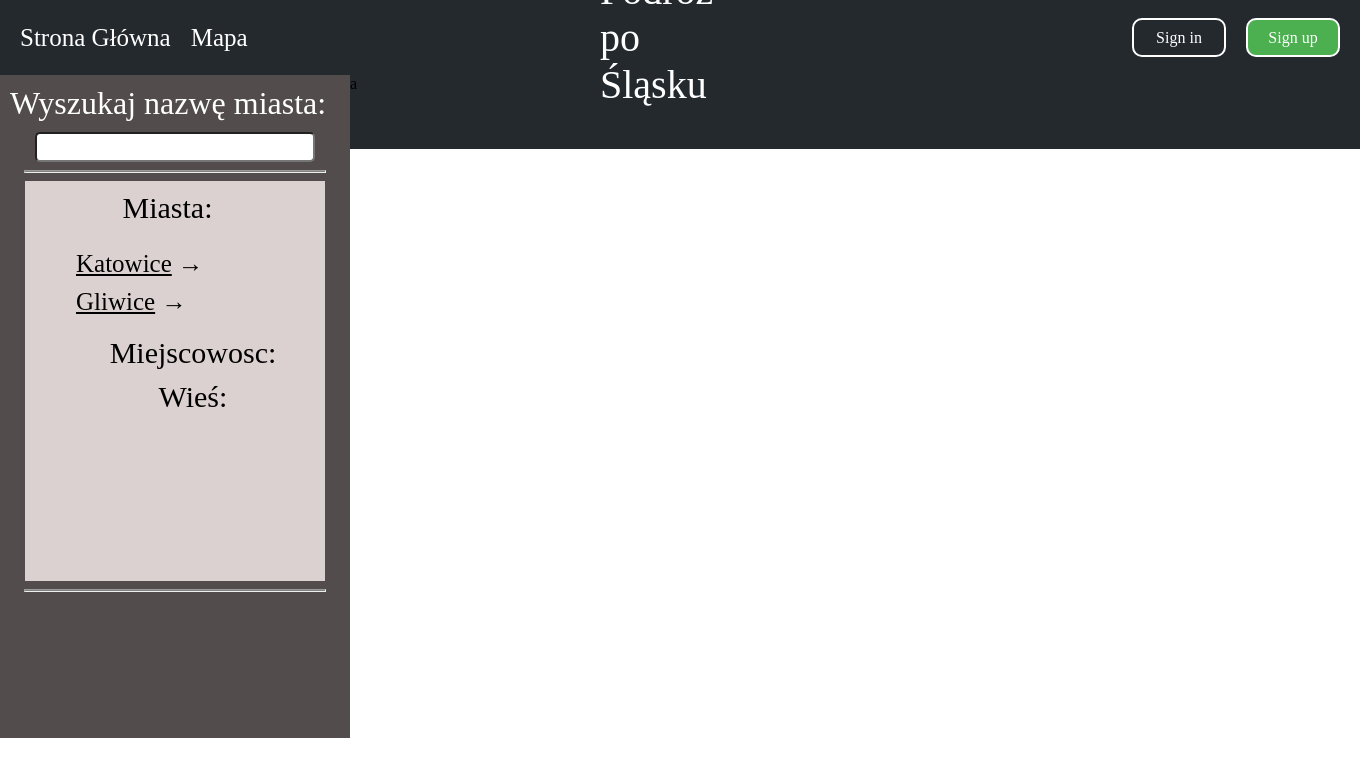
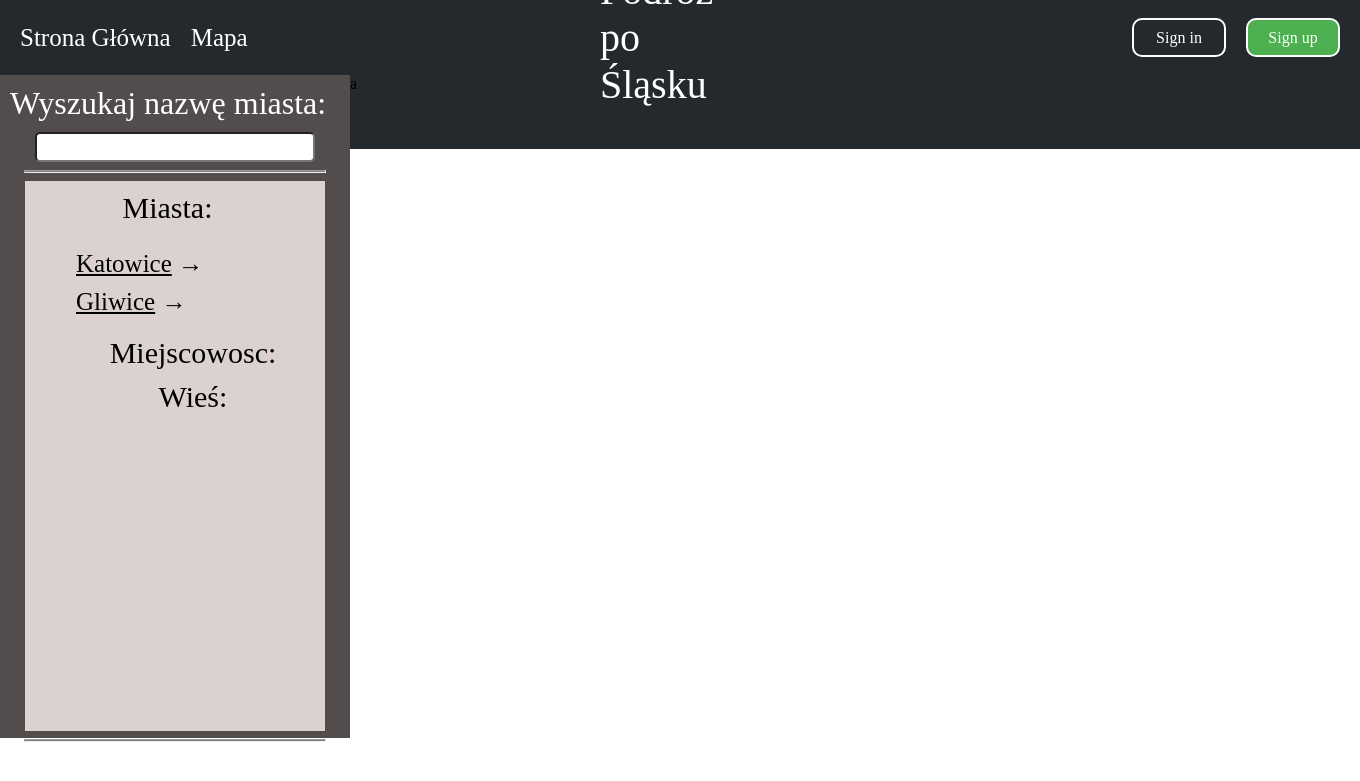
Before and after one commit to Projects-Makers/final_site, a PHP site: page /index.php?strona=sidebar in a window 1360 px wide. Shown: the top 781 px of the page. Run offline with PHP 8.4, Linux system fonts and the light colour scheme; data comes from the database, SQL or seed files in the repository.

Commit message:
update ff

```diff
--- a/style/sidebar.css
+++ b/style/sidebar.css
@@ -30,10 +30,9 @@ aside{
 
 .info{
     background-color: rgb(220, 209, 209);
-    height: 400px;
+    height: 83%;
     width: 300px;
     margin-left: 25px;
-    overflow-y: scroll;
 
 }
 
```
